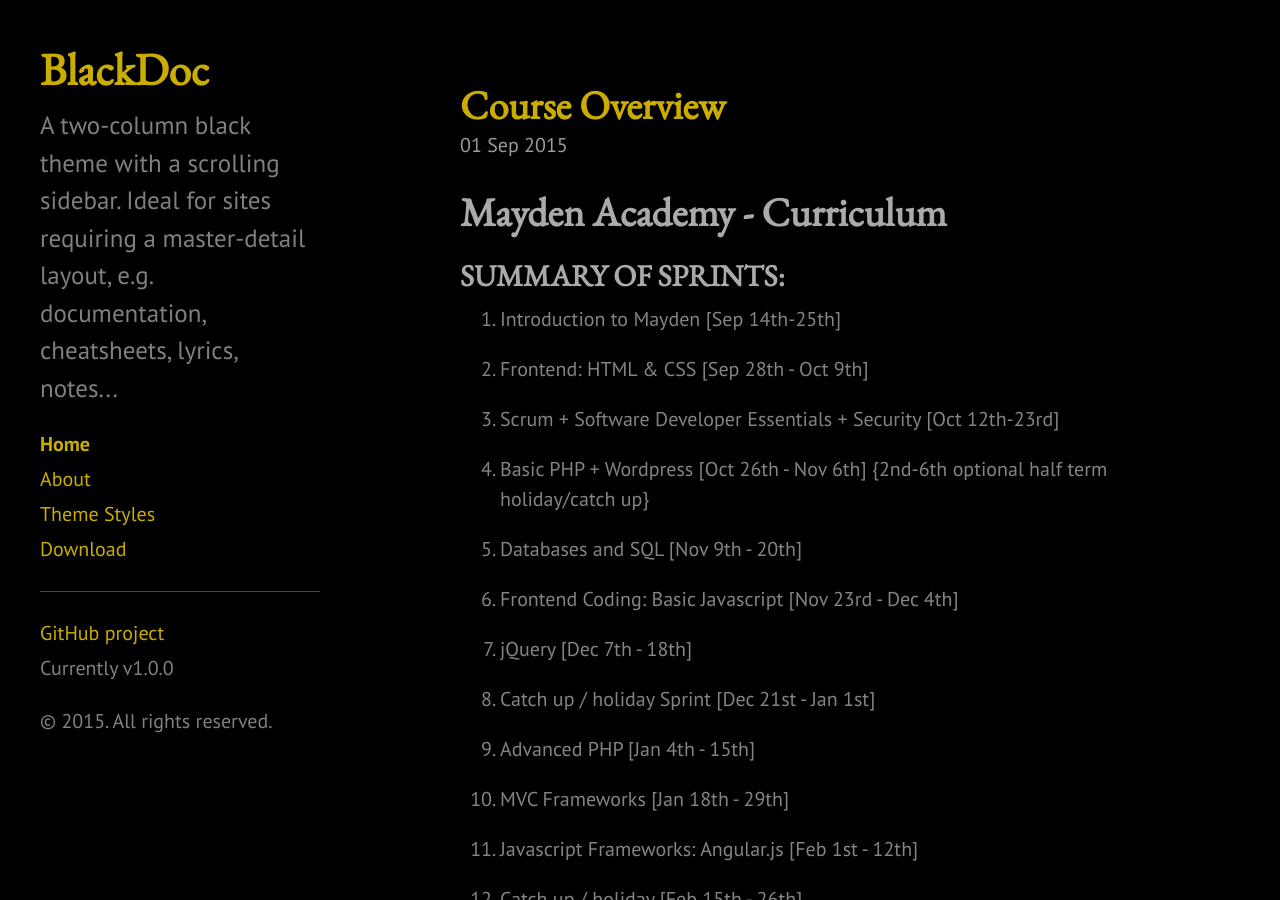
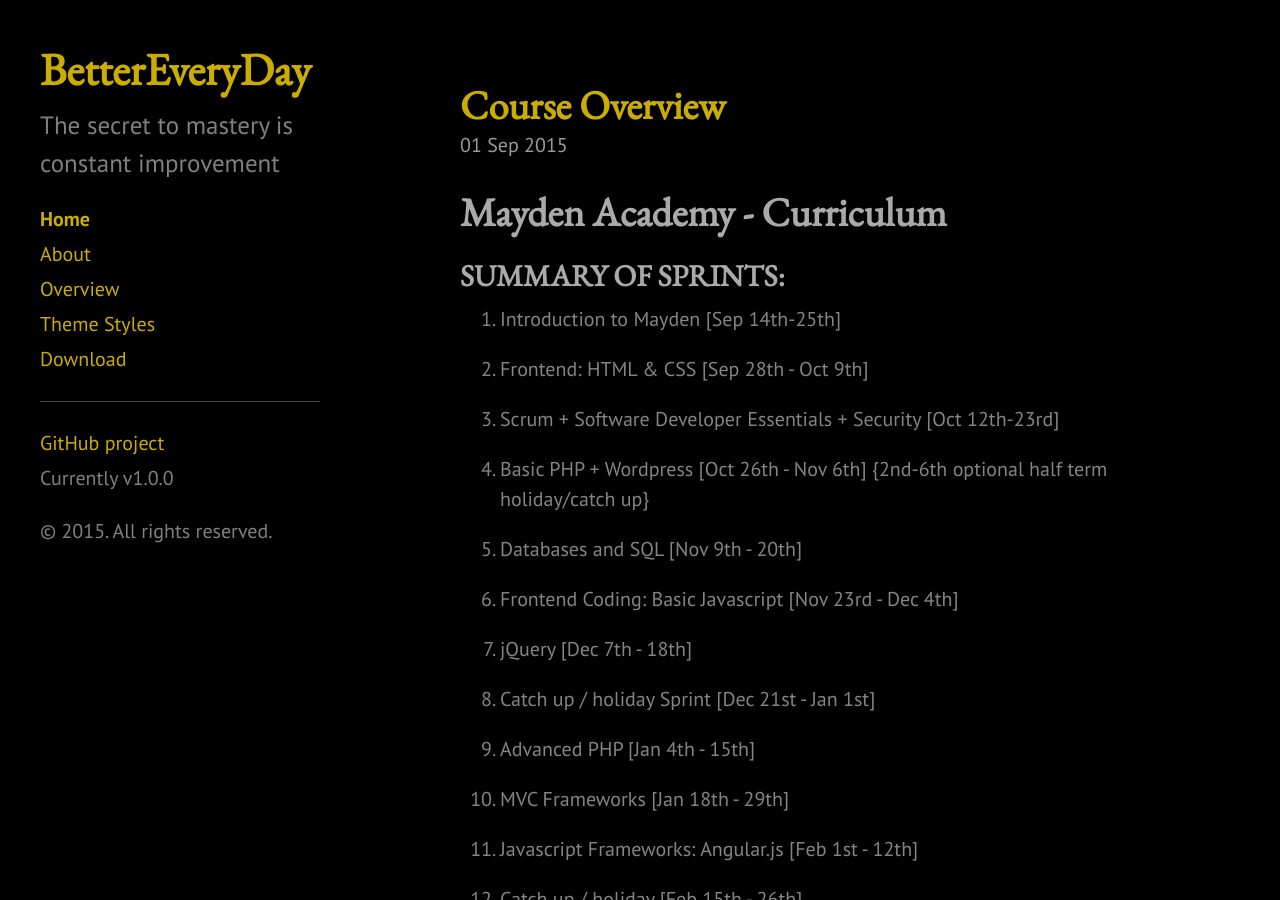
Before and after one commit to bettereveryday/bettereveryday.github.io, a Jekyll site: the page built from index.html, in a window 1280 px wide and 900 px high. Built offline with Jekyll 4.4.1, drawn with Linux system fonts in a browser that asks for light colours; Markdown is read by kramdown in place of the engine named in the settings; the list of posts is cut into pages by our own code.

Commit message:
Updated yaml config file

```diff
--- a/_config.yml
+++ b/_config.yml
@@ -7,9 +7,9 @@ permalink:        pretty
 relative_permalinks: true
 
 # Setup
-title:            BlackDoc
-tagline:          Black Theme for Jekyll
-description:      "A two-column black theme with a scrolling sidebar. Ideal for sites requiring a master-detail layout, e.g. documentation, cheatsheets, lyrics, notes..."
+title:            BetterEveryDay
+tagline:          A Blog for the ever improving developers at Mayden Academy
+description:      "The secret to mastery is constant improvement"
 url:              "https://bettereveryday.github.io"
 baseurl:          '/'
 
```
Also changed, not shown: overview.md (+1 -0 lines).
